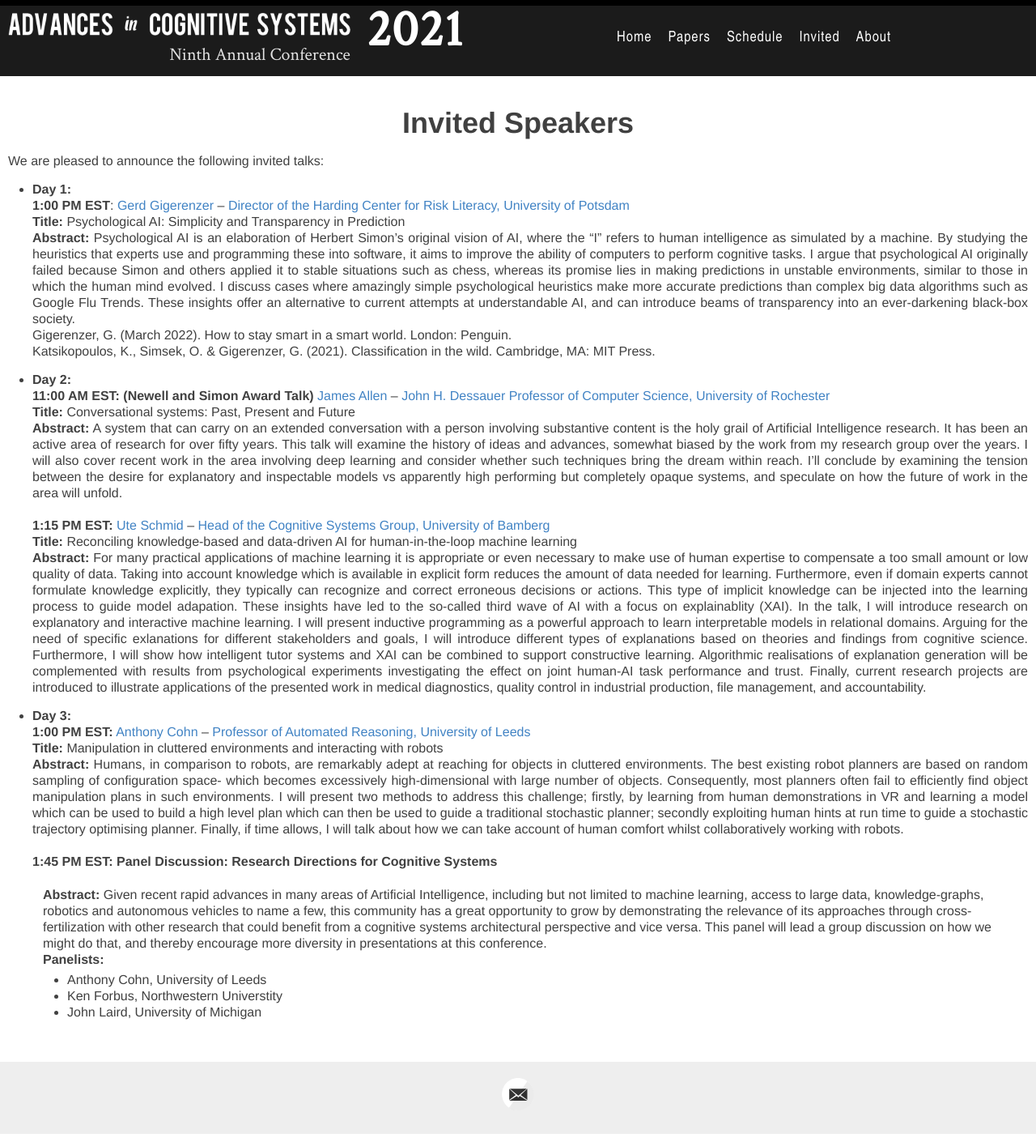
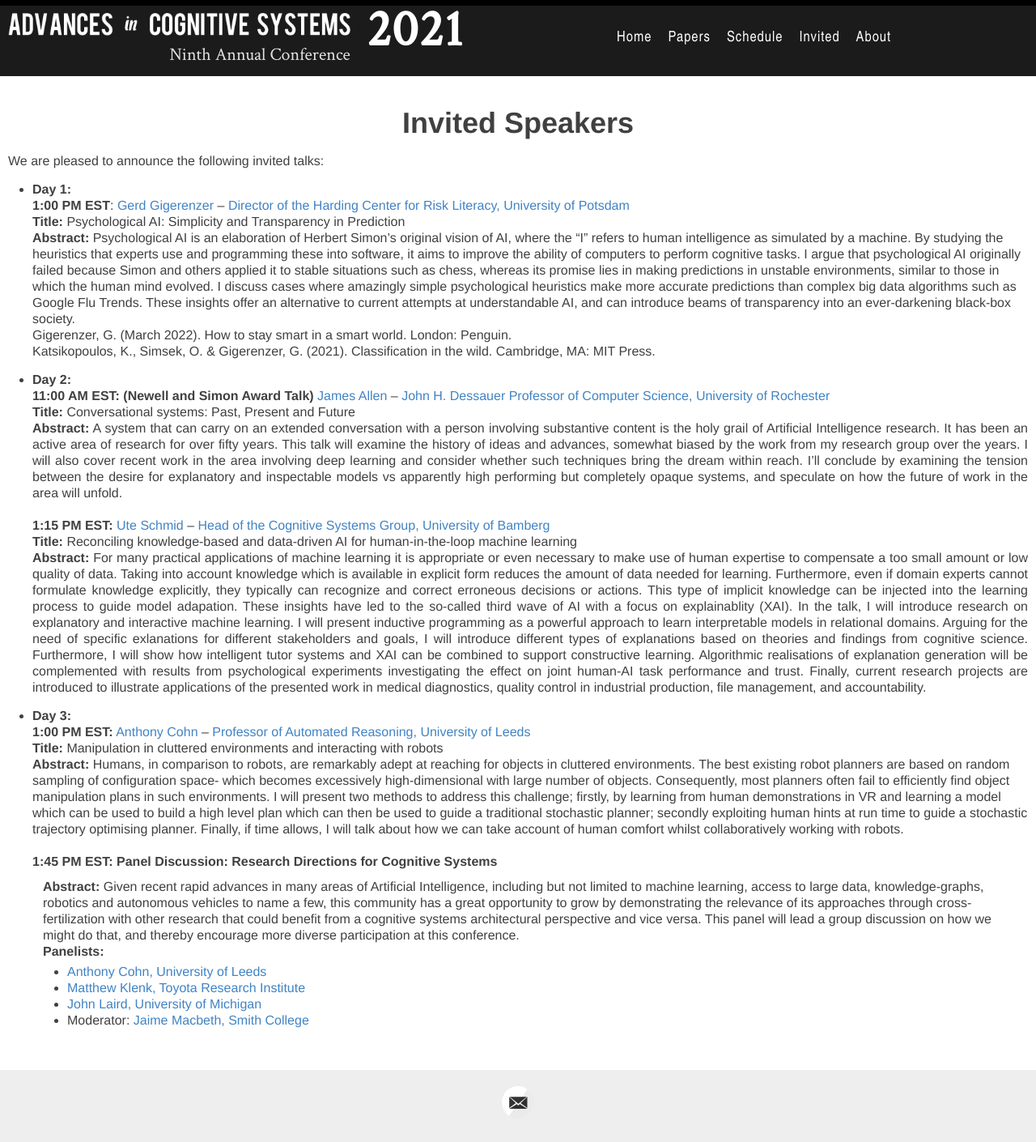
Before and after one commit to AdvancesInCognitiveSystems/acs2021, a Jekyll site: the page built from _pages/invited_talks.md, in a window 1280 px wide. Shown: the whole page at 81% size. Built offline with Jekyll 4.4.1, drawn with Linux system fonts in a browser that asks for light colours.

Commit message:
invited talk references

```diff
--- a/_pages/invited_talks.md
+++ b/_pages/invited_talks.md
@@ -7,37 +7,38 @@ permalink: /talks/
 We are pleased to announce the following invited talks:
 
 
-- **Day 1:**<br>
+- **Day 1:**<br><span id="gigerenzer"></span>
     **1:00 PM EST**: [Gerd Gigerenzer]({{ site.baseurl }}/speakers/gerd_gigerenzer) -- [Director of the Harding Center for Risk Literacy, University of Potsdam](https://www.mpib-berlin.mpg.de/staff/gerd-gigerenzer)
     **Title:** Psychological AI: Simplicity and Transparency in Prediction
     **Abstract:** Psychological AI is an elaboration of Herbert Simon's original vision of AI, where the "I" refers to human intelligence as simulated by a machine. By studying the heuristics that experts use and programming these into software, it aims to improve the ability of computers to perform cognitive tasks. I argue that psychological AI originally failed because Simon and others applied it to stable situations such as chess, whereas its promise lies in making predictions in unstable environments, similar to those in which the human mind evolved. I discuss cases where amazingly simple psychological heuristics make more accurate predictions than complex big data algorithms such as Google Flu Trends. These insights offer an alternative to current attempts at understandable AI, and can introduce beams of transparency into an ever-darkening black-box society.
     Gigerenzer, G. (March 2022). How to stay smart in a smart world. London: Penguin.
     Katsikopoulos, K., Simsek, O. & Gigerenzer, G. (2021). Classification in the wild. Cambridge, MA: MIT Press.
-
+<span id="allen"></span>
 - **Day 2:**<br>
 **11:00 AM EST: (Newell and Simon Award Talk)** [James Allen]({{ site.baseurl }}/speakers/james_allen) -- [John H. Dessauer Professor of Computer Science, University of Rochester](https://https://www.cs.rochester.edu/u/james/)<br>
 **Title:** Conversational systems: Past, Present and Future<br>
 **Abstract:** A system that can carry on an extended conversation with a person involving substantive content is the holy grail of Artificial Intelligence research.  It has been an active area of research for over fifty years.  This talk will examine the history of ideas and advances, somewhat biased by the work from my research group over the years.  I will also cover recent work in the area involving deep learning and consider whether such techniques bring the dream within reach.  I’ll conclude by examining the tension between the desire for explanatory and inspectable models vs apparently high performing but completely opaque systems,  and speculate on how the future of work in the area will unfold.<br>
-<br>
+<br><span id="schmid"></span>
 **1:15 PM EST:** [Ute Schmid]({{ site.baseurl }}/speakers/ute_schmid) -- [Head of the Cognitive Systems Group, University of Bamberg](https://www.uni-bamberg.de/en/cogsys/schmid/)
     **Title:** Reconciling knowledge-based and data-driven AI for human-in-the-loop machine learning
     **Abstract:** For many practical applications of machine learning it is appropriate or even necessary to make use of human expertise to compensate a too small amount or low quality of data. Taking into account knowledge which is available in explicit form reduces the amount of data needed for learning. Furthermore, even if domain experts cannot formulate knowledge explicitly, they typically can recognize and correct erroneous decisions or actions. This type of implicit knowledge can be injected into the learning process to guide model adapation. These insights have led to the so-called third wave of AI with a focus on explainablity (XAI). In the talk, I will
 introduce research on explanatory and interactive machine learning. I will present inductive programming as a powerful approach to learn interpretable models in relational domains. Arguing for the need of specific exlanations for different stakeholders and goals, I will introduce different types of explanations based on theories and findings from cognitive science. Furthermore, I will show how intelligent tutor systems and XAI can be combined to support constructive learning. Algorithmic realisations of explanation generation will be complemented with results from psychological experiments investigating the effect on joint human-AI task performance and trust. Finally, current research projects are introduced to illustrate applications of the presented work in medical diagnostics, quality control in industrial production, file management, and accountability.
 
-- **Day 3:** <br>
+- **Day 3:** <br><span id="cohn"></span>
 **1:00 PM EST:** [Anthony Cohn]({{ site.baseurl }}/speakers/Anthony_Cohn) --  [Professor of Automated Reasoning, University of Leeds](https://eps.leeds.ac.uk/computing/staff/76/professor-anthony-g-cohn-freng-ceng-citp)
     **Title:** Manipulation in cluttered environments and interacting with robots
     **Abstract:** Humans, in comparison to robots, are remarkably adept at reaching for objects in cluttered environments. The best existing robot planners are based on random sampling of configuration space- which becomes excessively high-dimensional with large number of objects. Consequently, most planners often fail to efficiently find object manipulation plans in such environments. I will present two methods to address this challenge; firstly, by learning from human demonstrations in VR and learning a model which can be used to build a high level plan which can then be  used to guide a traditional stochastic planner; secondly exploiting human hints at run time to guide a stochastic  trajectory optimising planner. Finally, if time allows, I will talk about how we can take account of human comfort whilst collaboratively working with robots.<br><br>
-**1:45 PM EST: Panel Discussion: Research Directions for Cognitive Systems**
+**1:45 PM EST: <span id="panel"> Panel Discussion: Research Directions for Cognitive Systems</span>**
 <table style="border-style: none; top-margin:-10px; border-spacing: 0px">
 <tr style="border-style: none"> <td width=30px style="border-style: none"></td>
 <td style="border-style: none">
-<b>Abstract:</b> Given recent rapid advances in many areas of Artificial Intelligence, including but not limited to machine learning, access to large data, knowledge-graphs, robotics and autonomous vehicles to name a few, this community has a great opportunity to grow by demonstrating the relevance of its approaches through cross-fertilization with other research that could benefit from a cognitive systems architectural perspective and vice versa.  This panel will lead a group discussion on how we might do that, and thereby encourage more diversity in presentations at this conference.<br>
+<b>Abstract:</b> Given recent rapid advances in many areas of Artificial Intelligence, including but not limited to machine learning, access to large data, knowledge-graphs, robotics and autonomous vehicles to name a few, this community has a great opportunity to grow by demonstrating the relevance of its approaches through cross-fertilization with other research that could benefit from a cognitive systems architectural perspective and vice versa.  This panel will lead a group discussion on how we might do that, and thereby encourage more diverse participation at this conference.<br>
 <b>Panelists:</b><br>
 <ul>
-<li>Anthony Cohn, University of Leeds</li>
-<li>Ken Forbus, Northwestern Universtity</li>
-<li>John Laird, University of Michigan</li>
+<li><a href="https://eps.leeds.ac.uk/computing/staff/76/professor-anthony-g-cohn-freng-ceng-citp">Anthony Cohn, University of Leeds</a></li>
+<li><a href="http://www.matthewklenk.com/">Matthew Klenk, Toyota Research Institute</a></li>
+<li><a href="https://laird.engin.umich.edu/">John Laird, University of Michigan</a></li>
+<li>Moderator: <a href="https://www.smith.edu/academics/faculty/jamie-macbeth">Jaime Macbeth, Smith College</a></li>
 </ul></td></tr></table>
 
 
```
